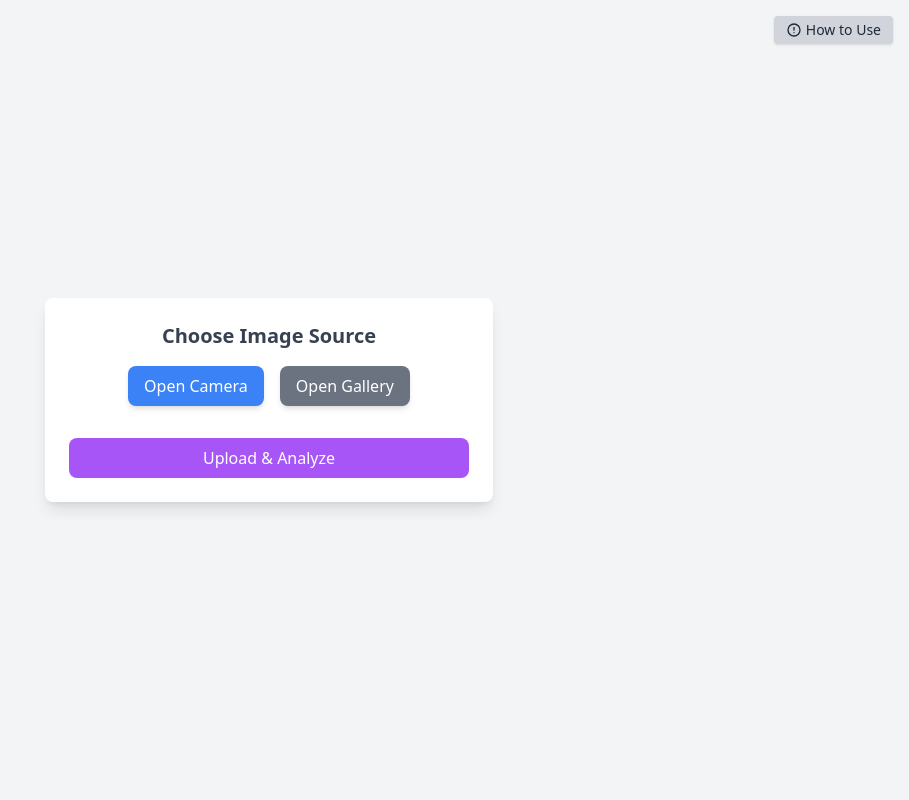
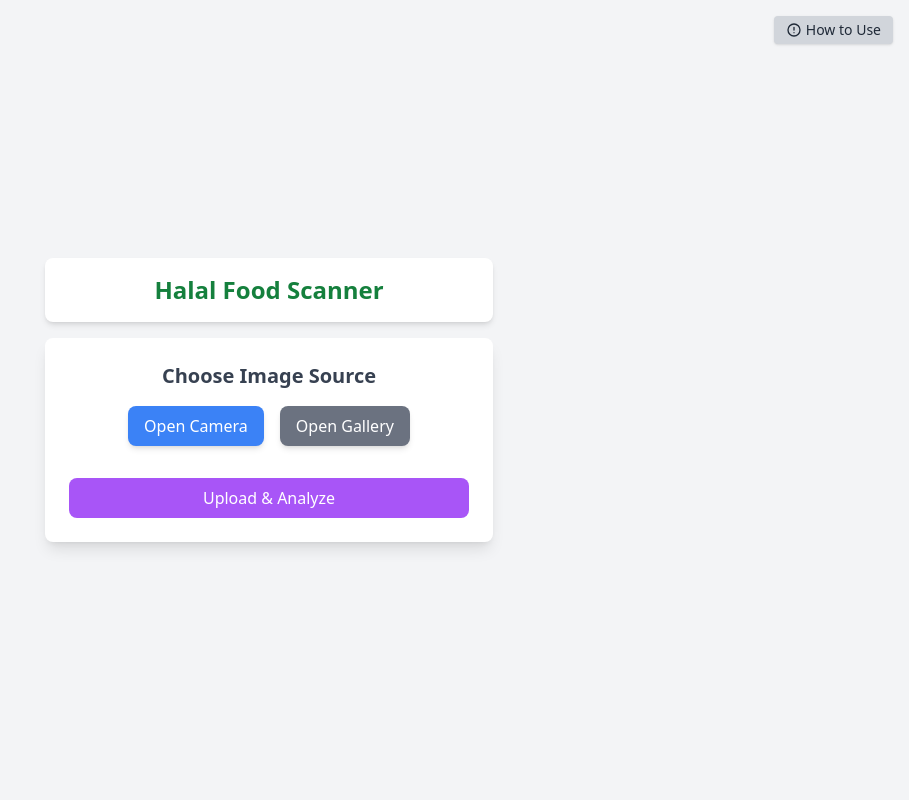
Before and after one commit to fqh11/openai-deteksi-makanan-halal, a Flask app: page / in a window 1280 px wide. Shown: the whole page, without its empty margins (371-1280 px from the left). Run offline with Flask 3, Linux system fonts and the light colour scheme; some libraries are stand-ins or nearby versions.

Commit message:
add app title to html

```diff
--- a/templates/index.html
+++ b/templates/index.html
@@ -6,10 +6,10 @@
     <script src="https://cdn.tailwindcss.com"></script>
     <title>Halal Food Detection</title>
 </head>
-<body class="bg-gray-100 flex items-center justify-center min-h-screen p-4">
+<body class="bg-gray-100 flex items-center justify-center min-h-screen p-4 flex-col">
 
-     <!-- How to Use Button (Top Right) -->
-     <button id="howToUseBtn" class="absolute top-4 right-4 bg-gray-300 text-gray-800 px-3 py-1 text-sm rounded hover:bg-gray-400 transition flex items-center gap-1 shadow">
+    <!-- How to Use Button (Top Right) -->
+    <button id="howToUseBtn" class="absolute top-4 right-4 bg-gray-300 text-gray-800 px-3 py-1 text-sm rounded hover:bg-gray-400 transition flex items-center gap-1 shadow">
         <svg class="w-4 h-4" fill="none" stroke="currentColor" viewBox="0 0 24 24">
         <path stroke-linecap="round" stroke-linejoin="round" stroke-width="2" d="M12 8v4m0 4h.01M21 12a9 9 0 11-18 0 9 9 0 0118 0z" />
         </svg>
@@ -32,6 +32,11 @@
                 <img src="{{ url_for('static', filename='example.jpg') }}" alt="Contoh Gambar" class="rounded shadow w-full object-contain max-h-64">
             </div>
         </div>
+    </div>
+
+    <!-- App Title Container -->
+    <div class="w-full max-w-md bg-white shadow-md rounded-lg p-4 mb-4 text-center">
+        <h1 class="text-2xl font-bold text-green-700">Halal Food Scanner</h1>
     </div>
 
     <div class="w-full max-w-md bg-white shadow-lg rounded-lg p-6 text-center">
```
